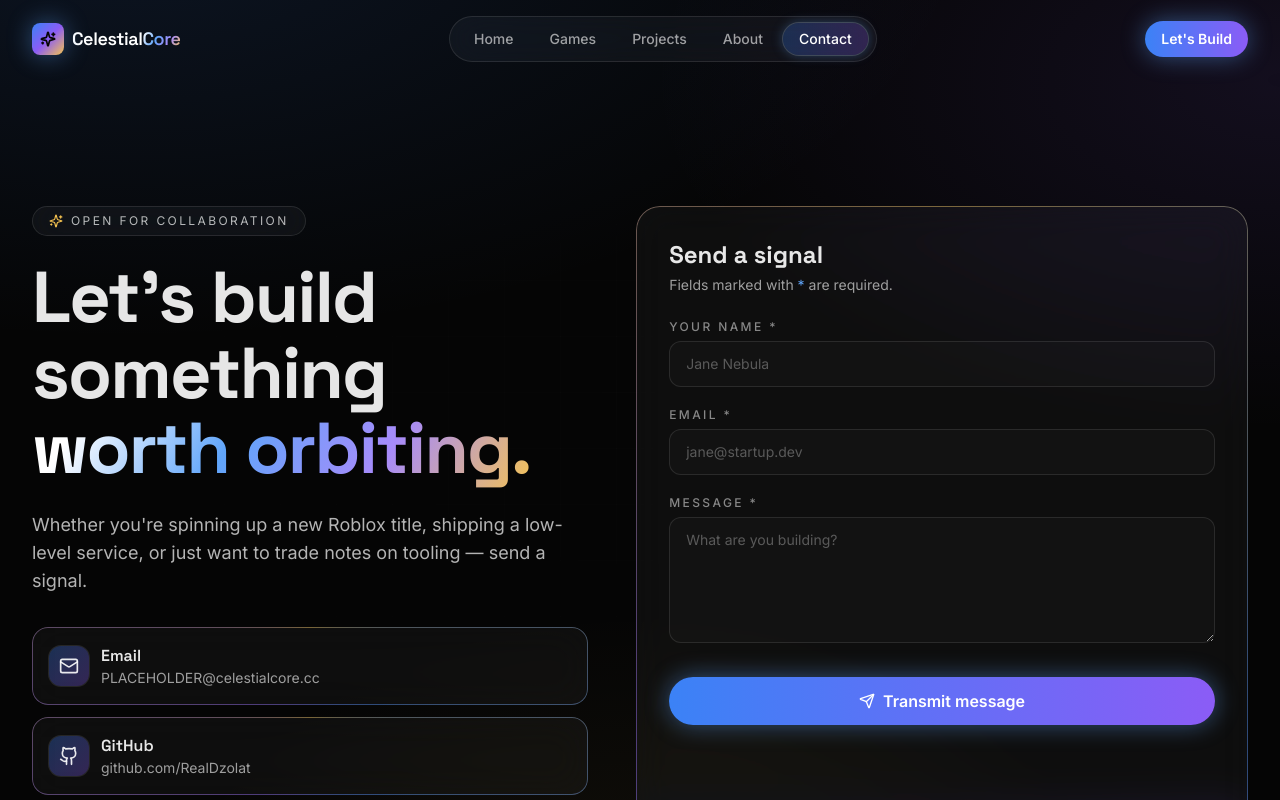
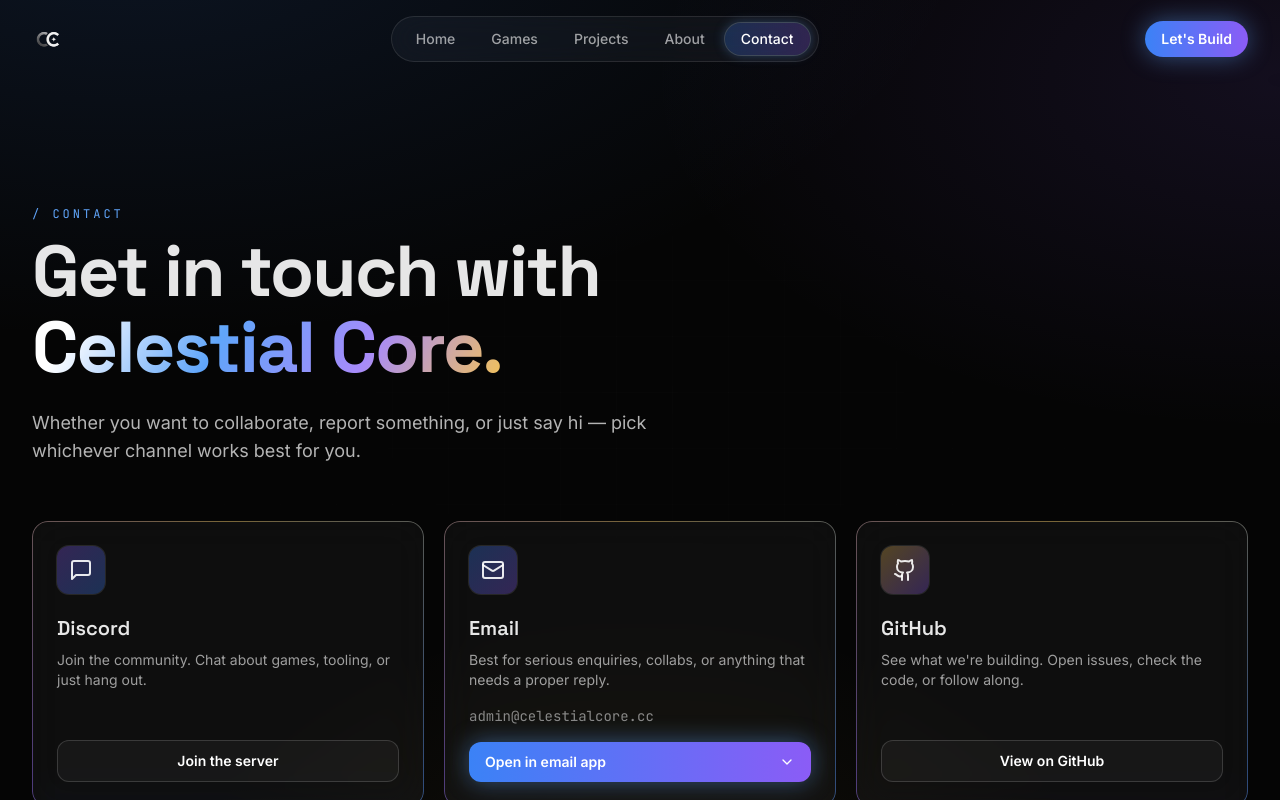
Before and after one commit to Celestial-Core-Official/Main-Website, a React (Vite) app: page /contact in a window 1280 px wide. Shown: the top 800 px of the page. Built offline with nearby package versions, Linux system fonts and the light colour scheme.

Commit message:
Update 1

```diff
--- a/index.html
+++ b/index.html
@@ -18,7 +18,8 @@
       href="https://fonts.googleapis.com/css2?family=Inter:wght@400;500;600;700&family=Space+Grotesk:wght@400;500;600;700&family=JetBrains+Mono:wght@400;500;600&display=swap"
       rel="stylesheet"
     />
-    <title>Celestial Core — RealDzolat</title>
+    <title>Celestial Core</title>
+    <link rel="icon" type="image/x-icon" href="/logo.png">
   </head>
   <body>
     <div id="root"></div>
--- a/src/components/layout/Navbar.jsx
+++ b/src/components/layout/Navbar.jsx
@@ -1,7 +1,7 @@
 import { useEffect, useState } from 'react'
 import { NavLink, Link, useLocation } from 'react-router-dom'
 import { motion, AnimatePresence } from 'framer-motion'
-import { Menu, X, Sparkles } from 'lucide-react'
+import { Menu, X } from 'lucide-react'
 
 const links = [
   { to: '/', label: 'Home' },
@@ -43,14 +43,13 @@ export default function Navbar() {
       <nav className="mx-auto flex max-w-7xl items-center justify-between px-5 py-4 md:px-8">
         <Link
           to="/"
-          className="group flex items-center gap-2 font-display text-lg font-semibold tracking-tight"
+          className="group flex items-center gap-2"
         >
-          <span className="relative grid h-8 w-8 place-items-center rounded-lg bg-gradient-to-br from-nebula-blue via-nebula-purple to-nebula-gold shadow-glow">
-            <Sparkles className="h-4 w-4 text-void" strokeWidth={2.5} />
-          </span>
-          <span className="text-white">
-            Celestial<span className="text-gradient">Core</span>
-          </span>
+          <img
+            src="/logo.png"
+            alt="CelestialCore"
+            className="h-8 w-auto object-contain"
+          />
         </Link>
 
         <ul className="hidden items-center gap-1 rounded-full glass px-2 py-1.5 md:flex">
--- a/src/pages/Contact.jsx
+++ b/src/pages/Contact.jsx
@@ -1,197 +1,187 @@
-import { useState } from 'react'
-import { motion } from 'framer-motion'
-import { Check, Github, Mail, MessageSquare, Send, Sparkles } from 'lucide-react'
+import { useRef, useState } from 'react'
+import { motion, AnimatePresence } from 'framer-motion'
+import { Github, Mail, MessageSquare, Check, Copy, ChevronDown } from 'lucide-react'
 import { pageTransition, fadeUp, stagger } from '../utils/animations.js'
 
-export default function Contact() {
-  const [status, setStatus] = useState('idle')
-  const [form, setForm] = useState({ name: '', email: '', message: '' })
+const EMAIL = 'admin@celestialcore.cc'
 
-  async function onSubmit(e) {
-    e.preventDefault()
-    if (status === 'sending') return
-    setStatus('sending')
+const emailClients = [
+  {
+    label: 'Gmail',
+    href: `https://mail.google.com/mail/?view=cm&to=${EMAIL}`
+  },
+  {
+    label: 'Outlook',
+    href: `https://outlook.live.com/mail/0/deeplink/compose?to=${EMAIL}`
+  },
+  {
+    label: 'Yahoo Mail',
+    href: `https://compose.mail.yahoo.com/?to=${EMAIL}`
+  },
+  {
+    label: 'ProtonMail',
+    href: `https://mail.proton.me/u/0/inbox#compose?to=${EMAIL}`
+  },
+  {
+    label: 'Apple Mail',
+    href: `mailto:${EMAIL}`
+  }
+]
 
-    // TODO: wire up to a real backend (Formspree / Resend / serverless function).
-    // For now we simulate a round-trip so the UI states are testable.
-    await new Promise((r) => setTimeout(r, 1200))
+function EmailCard() {
+  const [open, setOpen] = useState(false)
+  const [copied, setCopied] = useState(false)
+  const ref = useRef(null)
 
-    setStatus('sent')
-    setForm({ name: '', email: '', message: '' })
-    setTimeout(() => setStatus('idle'), 3500)
+  function copyEmail() {
+    navigator.clipboard.writeText(EMAIL)
+    setCopied(true)
+    setTimeout(() => setCopied(false), 2000)
   }
 
   return (
+    <motion.div
+      variants={fadeUp}
+      className="glass glow-border flex flex-col rounded-2xl p-6"
+    >
+      <span className="inline-grid h-12 w-12 place-items-center rounded-xl bg-gradient-to-br from-nebula-blue/30 to-nebula-purple/30 ring-1 ring-white/10">
+        <Mail className="h-6 w-6" />
+      </span>
+      <h2 className="mt-5 font-display text-xl font-semibold">Email</h2>
+      <p className="mt-2 flex-1 text-sm text-white/60">
+        Best for serious enquiries, collabs, or anything that needs a proper reply.
+      </p>
+      <p className="mt-4 font-mono text-sm text-white/50">{EMAIL}</p>
+
+      <div ref={ref} className="relative mt-4">
+        <button
+          onClick={() => setOpen((v) => !v)}
+          className="flex w-full items-center justify-between gap-2 rounded-xl bg-gradient-to-r from-nebula-blue to-nebula-purple px-4 py-2.5 text-sm font-semibold text-white shadow-glow transition hover:opacity-90"
+        >
+          <span>Open in email app</span>
+          <ChevronDown
+            className={`h-4 w-4 transition-transform duration-200 ${open ? 'rotate-180' : ''}`}
+          />
+        </button>
+
+        <AnimatePresence>
+          {open && (
+            <motion.div
+              initial={{ opacity: 0, y: -6, scale: 0.97 }}
+              animate={{ opacity: 1, y: 0, scale: 1 }}
+              exit={{ opacity: 0, y: -6, scale: 0.97 }}
+              transition={{ duration: 0.15 }}
+              className="absolute bottom-full left-0 right-0 mb-2 overflow-hidden rounded-xl border border-white/10 bg-midnight-900/95 backdrop-blur-xl shadow-glow"
+            >
+              {emailClients.map(({ label, href }) => (
+                <a
+                  key={label}
+                  href={href}
+                  target="_blank"
+                  rel="noreferrer"
+                  onClick={() => setOpen(false)}
+                  className="flex items-center px-4 py-3 text-sm text-white/80 transition hover:bg-white/[0.07] hover:text-white"
+                >
+                  {label}
+                </a>
+              ))}
+              <div className="border-t border-white/10">
+                <button
+                  onClick={() => { copyEmail(); setOpen(false) }}
+                  className="flex w-full items-center gap-2 px-4 py-3 text-sm text-nebula-blue-glow transition hover:bg-white/[0.07] hover:text-white"
+                >
+                  {copied ? <Check className="h-4 w-4" /> : <Copy className="h-4 w-4" />}
+                  {copied ? 'Copied!' : 'Copy email address'}
+                </button>
+              </div>
+            </motion.div>
+          )}
+        </AnimatePresence>
+      </div>
+    </motion.div>
+  )
+}
+
+function LinkCard({ icon: Icon, title, description, label, href, accent }) {
+  return (
+    <motion.div variants={fadeUp} className="glass glow-border flex flex-col rounded-2xl p-6">
+      <span className={`inline-grid h-12 w-12 place-items-center rounded-xl bg-gradient-to-br ${accent} ring-1 ring-white/10`}>
+        <Icon className="h-6 w-6" />
+      </span>
+      <h2 className="mt-5 font-display text-xl font-semibold">{title}</h2>
+      <p className="mt-2 flex-1 text-sm text-white/60">{description}</p>
+      <a
+        href={href}
+        target="_blank"
+        rel="noreferrer"
+        className="mt-5 inline-flex items-center justify-center rounded-xl border border-white/15 bg-white/[0.04] px-4 py-2.5 text-sm font-semibold text-white transition hover:border-white/30 hover:bg-white/[0.08]"
+      >
+        {label}
+      </a>
+    </motion.div>
+  )
+}
+
+export default function Contact() {
+  return (
     <motion.div {...pageTransition}>
-      <section className="relative mx-auto grid max-w-7xl gap-12 px-5 py-24 md:px-8 md:py-32 lg:grid-cols-[1fr_1.1fr]">
-        <motion.div initial="hidden" animate="visible" variants={stagger(0.1)}>
-          <motion.span
+      <section className="relative mx-auto max-w-7xl px-5 py-24 md:px-8 md:py-32">
+        <motion.div
+          initial="hidden"
+          animate="visible"
+          variants={stagger(0.1)}
+          className="max-w-2xl"
+        >
+          <motion.p
             variants={fadeUp}
-            className="inline-flex items-center gap-2 rounded-full glass px-4 py-1.5 text-xs uppercase tracking-[0.2em] text-white/70"
+            className="font-mono text-xs uppercase tracking-[0.25em] text-nebula-blue-glow"
           >
-            <Sparkles className="h-3.5 w-3.5 text-nebula-gold" />
-            Open for collaboration
-          </motion.span>
+            / Contact
+          </motion.p>
           <motion.h1
             variants={fadeUp}
-            className="mt-6 font-display font-bold leading-[1.05] tracking-tight text-balance text-[clamp(2.2rem,6vw,4.5rem)]"
+            className="mt-3 font-display font-bold leading-[1.05] tracking-tight text-balance text-[clamp(2.2rem,6vw,4.5rem)]"
           >
-            Let's build something{' '}
-            <span className="text-gradient">worth orbiting.</span>
+            Get in touch with{' '}
+            <span className="text-gradient">Celestial Core.</span>
           </motion.h1>
           <motion.p
             variants={fadeUp}
-            className="mt-6 max-w-xl text-white/70 md:text-lg"
+            className="mt-6 text-white/70 md:text-lg"
           >
-            Whether you're spinning up a new Roblox title, shipping a low-level
-            service, or just want to trade notes on tooling — send a signal.
+            Whether you want to collaborate, report something, or just say hi
+            — pick whichever channel works best for you.
           </motion.p>
-
-          <motion.div variants={fadeUp} className="mt-8 grid gap-3">
-            <a
-              href="mailto:PLACEHOLDER@celestialcore.cc"
-              className="glass glow-border flex items-center gap-3 rounded-2xl p-4 transition hover:bg-white/[0.05]"
-            >
-              <span className="grid h-10 w-10 place-items-center rounded-xl bg-gradient-to-br from-nebula-blue/30 to-nebula-purple/30 ring-1 ring-white/10">
-                <Mail className="h-5 w-5" />
-              </span>
-              <div>
-                <p className="font-display font-semibold">Email</p>
-                <p className="text-sm text-white/60">PLACEHOLDER@celestialcore.cc</p>
-              </div>
-            </a>
-            <a
-              href="https://github.com/RealDzolat"
-              target="_blank"
-              rel="noreferrer"
-              className="glass glow-border flex items-center gap-3 rounded-2xl p-4 transition hover:bg-white/[0.05]"
-            >
-              <span className="grid h-10 w-10 place-items-center rounded-xl bg-gradient-to-br from-nebula-blue/30 to-nebula-purple/30 ring-1 ring-white/10">
-                <Github className="h-5 w-5" />
-              </span>
-              <div>
-                <p className="font-display font-semibold">GitHub</p>
-                <p className="text-sm text-white/60">github.com/RealDzolat</p>
-              </div>
-            </a>
-            <div className="glass flex items-center gap-3 rounded-2xl p-4">
-              <span className="grid h-10 w-10 place-items-center rounded-xl bg-gradient-to-br from-nebula-blue/30 to-nebula-purple/30 ring-1 ring-white/10">
-                <MessageSquare className="h-5 w-5" />
-              </span>
-              <div>
-                <p className="font-display font-semibold">Discord</p>
-                <p className="text-sm text-white/60">PLACEHOLDER#0000</p>
-              </div>
-            </div>
-          </motion.div>
         </motion.div>
 
-        <motion.form
-          onSubmit={onSubmit}
-          initial={{ opacity: 0, y: 24 }}
-          animate={{ opacity: 1, y: 0 }}
-          transition={{ duration: 0.7, delay: 0.1 }}
-          className="glass glow-border relative rounded-3xl p-6 md:p-8"
+        <motion.div
+          initial="hidden"
+          whileInView="visible"
+          viewport={{ once: true, amount: 0.2 }}
+          variants={stagger(0.1)}
+          className="mt-14 grid gap-5 sm:grid-cols-3"
         >
-          <h2 className="font-display text-2xl font-bold">Send a signal</h2>
-          <p className="mt-1 text-sm text-white/60">
-            Fields marked with{' '}
-            <span className="text-nebula-blue-glow">*</span> are required.
-          </p>
+          <LinkCard
+            icon={MessageSquare}
+            title="Discord"
+            description="Join the community. Chat about games, tooling, or just hang out."
+            label="Join the server"
+            href="https://discord.gg/UkkJ2UKZ6W"
+            accent="from-nebula-purple/30 to-nebula-blue/30"
+          />
 
-          <div className="mt-6 grid gap-5">
-            <Field
-              label="Your name *"
-              name="name"
-              value={form.name}
-              onChange={(v) => setForm((f) => ({ ...f, name: v }))}
-              placeholder="Jane Nebula"
-              required
-            />
-            <Field
-              label="Email *"
-              name="email"
-              type="email"
-              value={form.email}
-              onChange={(v) => setForm((f) => ({ ...f, email: v }))}
-              placeholder="jane@startup.dev"
-              required
-            />
-            <Field
-              label="Message *"
-              name="message"
-              as="textarea"
-              value={form.message}
-              onChange={(v) => setForm((f) => ({ ...f, message: v }))}
-              placeholder="What are you building?"
-              required
-            />
+          <EmailCard />
 
-            <button
-              type="submit"
-              disabled={status === 'sending'}
-              className="mt-2 inline-flex items-center justify-center gap-2 rounded-full bg-gradient-to-r from-nebula-blue to-nebula-purple px-6 py-3 font-semibold text-white shadow-glow transition-transform hover:scale-[1.02] disabled:cursor-progress disabled:opacity-80"
-            >
-              {status === 'sent' ? (
-                <>
-                  <Check className="h-4 w-4" /> Sent — see you in orbit
-                </>
-              ) : status === 'sending' ? (
-                <>
-                  <Send className="h-4 w-4 animate-pulse" /> Sending...
-                </>
-              ) : (
-                <>
-                  <Send className="h-4 w-4" /> Transmit message
-                </>
-              )}
-            </button>
-          </div>
-        </motion.form>
+          <LinkCard
+            icon={Github}
+            title="GitHub"
+            description="See what we're building. Open issues, check the code, or follow along."
+            label="View on GitHub"
+            href="https://github.com/Celestial-Core-Official"
+            accent="from-nebula-gold/30 to-nebula-purple/30"
+          />
+        </motion.div>
       </section>
     </motion.div>
   )
 }
-
-function Field({
-  label,
-  name,
-  value,
-  onChange,
-  placeholder,
-  type = 'text',
-  as = 'input',
-  required
-}) {
-  const shared =
-    'peer w-full rounded-xl border border-white/10 bg-white/[0.02] px-4 py-3 text-sm text-white placeholder:text-white/30 outline-none transition focus:border-nebula-blue-glow/70 focus:bg-white/[0.05] focus:shadow-glow'
-
-  return (
-    <label className="block">
-      <span className="mb-1.5 block text-xs font-medium uppercase tracking-[0.2em] text-white/50">
-        {label}
-      </span>
-      {as === 'textarea' ? (
-        <textarea
-          rows={5}
-          name={name}
-          value={value}
-          onChange={(e) => onChange(e.target.value)}
-          placeholder={placeholder}
-          required={required}
-          className={shared}
-        />
-      ) : (
-        <input
-          type={type}
-          name={name}
-          value={value}
-          onChange={(e) => onChange(e.target.value)}
-          placeholder={placeholder}
-          required={required}
-          className={shared}
-        />
-      )}
-    </label>
-  )
-}
```
Also changed, not shown: src/components/layout/Footer.jsx (+17 -13 lines), src/pages/About.jsx (+66 -77 lines), src/pages/Games.jsx (+8 -47 lines), src/pages/Home.jsx (+6 -21 lines), src/pages/Projects.jsx (+1 -83 lines), .claude/settings.local.json, public/games/factory-beyond.png (added), public/logo.png (added).
